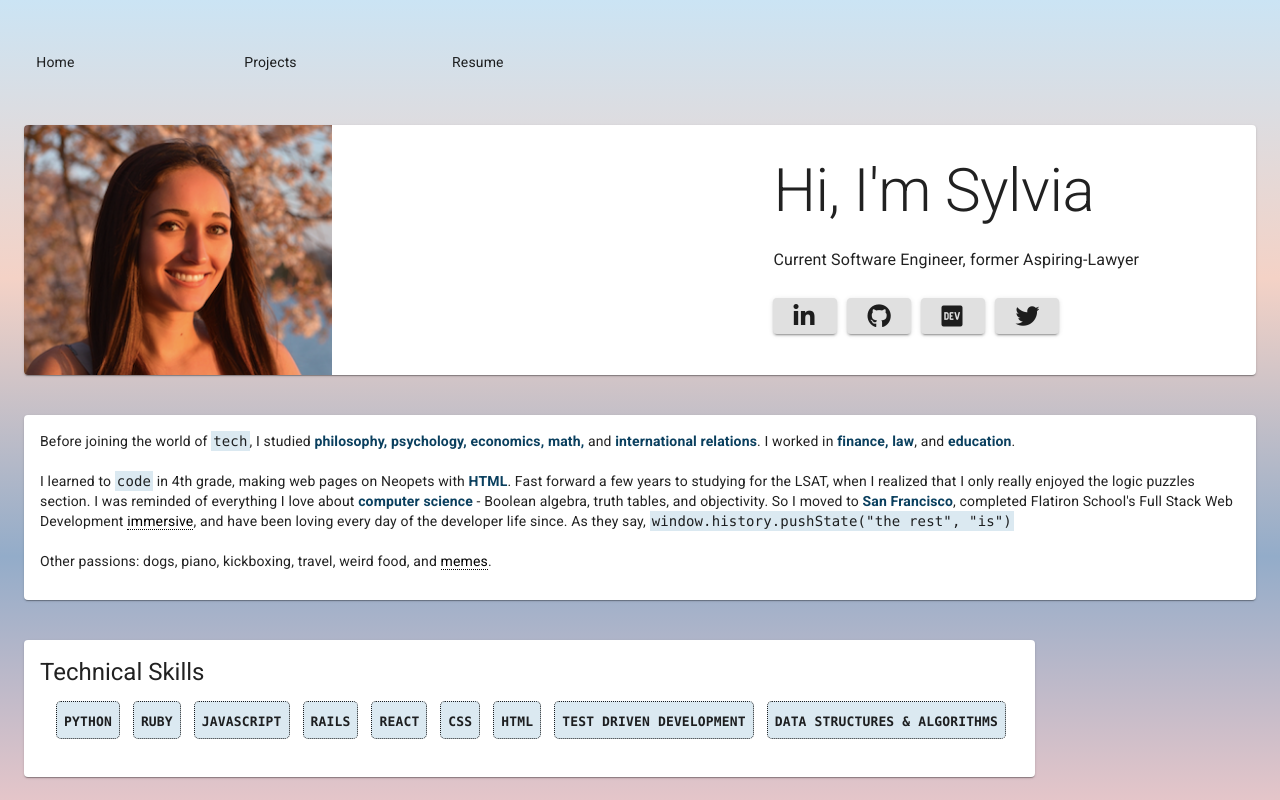
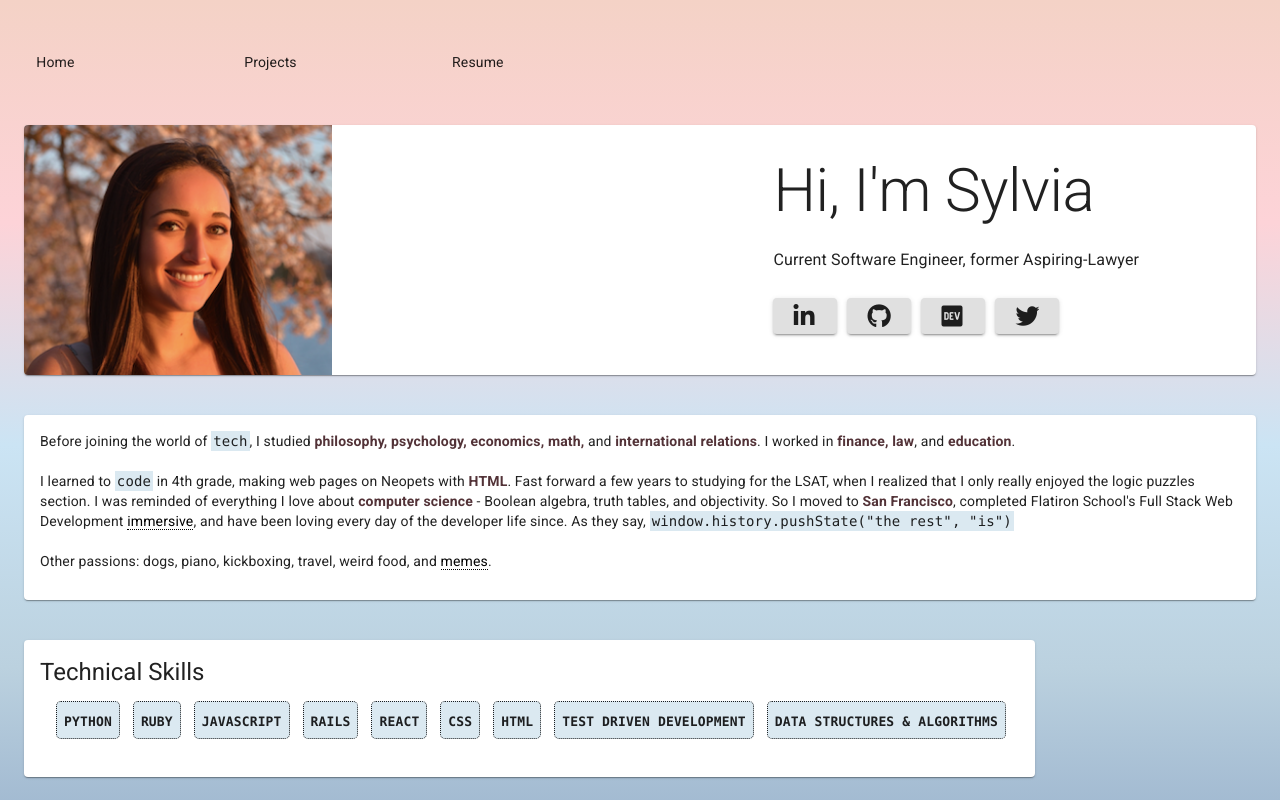
Before and after one commit to sylviapap/personal-site-react, a React (Create React App) app: page / in a window 1280 px wide. Shown: the top 800 px of the page. Built offline with nearby package versions, Linux system fonts and the light colour scheme.

Commit message:
Color changes

```diff
--- a/src/App.css
+++ b/src/App.css
@@ -1,18 +1,32 @@
 body {
-  background: linear-gradient(#cbe4f4, #f4d2c6, #93acc9, #f0c9c9, #bbd1df );
+  --pink-one: #f4d2c6;
+  --pink-two: #fdd3d8;
+  --light-blue: #cbe4f4;
+  --light-blue-two: #dbe9f1;
+  --med-blue-one: #bbd1df;
+  --med-blue-two: #93acc9;
+  --dark-blue: #6e8aaa;
+  --red-brown: #523237;
+  background: linear-gradient(var(--pink-one), var(--pink-two), var(--light-blue), var(--med-blue-one), var(--med-blue-two), var(--dark-blue) );
 }
 
 code {
   font-family: Consolas, 'Courier New', Menlo, source-code-pro, Monaco,
     monospace;
-  background: #dbe9f1;
+  background: var(--light-blue-two);
   padding: 2px;
 }
 
 strong {
-  color: #0a3f5e;
+  color: var(--red-brown);
 }
 
 a:hover {
-  color: #6b4c41;
+  color: var(--med-blue-two);
 }
+
+/*
+Color options
+--dark-blue: #0a3f5e
+--red-brown: #6b4c41
+*/
```
